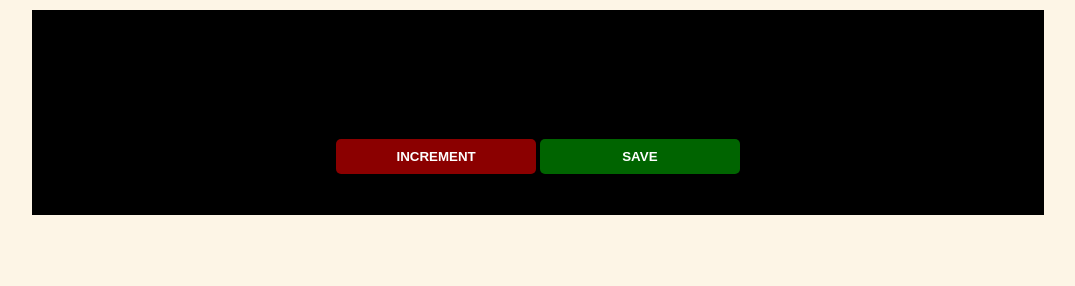
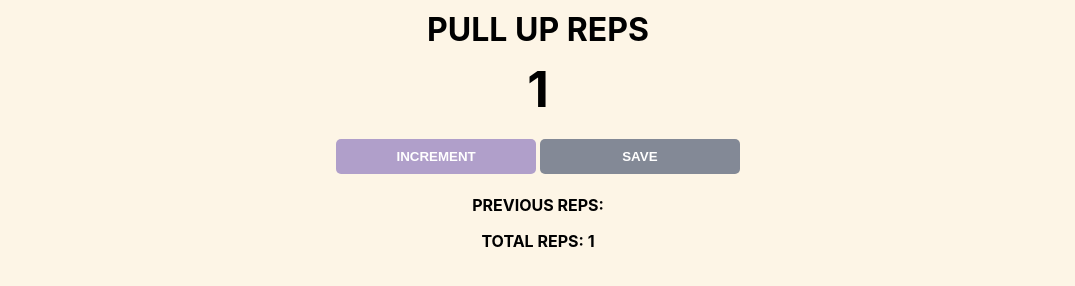
Before and after one commit to juwan473/pullUp-Counter, a plain HTML site: page index.html in a window 1280 px wide. Both pictures are taken after a click on the button "INCREMENT". Shown: the whole page, without its empty margins (102-1177 px from the left). Drawn offline with Linux system fonts and the light colour scheme.

Commit message:
added total rep display

```diff
--- a/index.css
+++ b/index.css
@@ -8,7 +8,7 @@ body {
 }
 
 .container{
-    background: #000000;
+    background: #FDF5E6;
     max-width: 80%;
     margin: auto;
 
@@ -26,19 +26,19 @@ h2 {
 
 button {
     border: none;
+    border-radius: 5px;
+    color: white;
+    font-weight: bold;
     padding-top: 10px;
     padding-bottom: 10px;
-    color: white;
-    font-weight: bold;
+    margin-bottom: 5px;
     width: 200px;
-    margin-bottom: 5px;
-    border-radius: 5px;
 }
 
 #increment-btn {
-    background: darkred;
+    background: #B09FCA;
 }
 
 #save-btn {
-    background: darkgreen;
+    background: #838996;
 }
--- a/index.html
+++ b/index.html
@@ -5,11 +5,12 @@
     </head>
     <body>
         <div class="container">
-            <h1>PULL UP COUNTER</h1>
+            <h1>PULL UP REPS</h1>
             <h2 id="count-el">0</h2>
             <button id="increment-btn" onclick="increment()">INCREMENT</button>
             <button id="save-btn" onclick="save()">SAVE</button>
-            <p id="save-el">PREVIOUS COUNT: </p>
+            <p id="save-el">PREVIOUS REPS: </p>
+            <p id="total-el">TOTAL REPS: </p>
         </div>
             <script src="index.js"></script>
     </body>
--- a/index.js
+++ b/index.js
@@ -1,18 +1,28 @@
+/*******************************************************************************\
+* AUTHOR: JUWAN JEREMIAH                                                        *
+* DATE: 05/31/2023                                                              *
+* ENVIRONMENT: VSCODE                                                           *
+* TITLE: PULL UP REP COUNTER                                                    *
+* DESCRIPTION: THIS PROGRAM INCREMENTS WITH THE PRESS OF THE "INCREMENT" BUTTON *
+*             AND SAVES EACH SET WITH THE USE OF THE "SAVE" BUTTON. THE TOTAL   *
+*             AMOUNT OF REPS IS ALSO DISPLAYED.                                 *
+********************************************************************************/
+
 let countEl = document.getElementById("count-el")
 let saveEl = document.getElementById("save-el")
-let count = 0
+let totalEl = document.getElementById("total-el")
+let count1 = 0
+let count2 = 0
 
 function increment() {
-    count += 1
-    countEl.textContent= count
-
+    count1 += 1
+    count2 += 1
+    countEl.textContent= count1
+    totalEl.textContent= "TOTAL REPS: " + count2
 }
 
 function save() {
-    let v="[" + count + "] "
-    saveEl.textContent+= v
-    console.log(count)
+    saveEl.textContent+= "[" + count1 + "]"
     countEl.textContent=0
-    count=0
-
+    count1=0
 }
```
